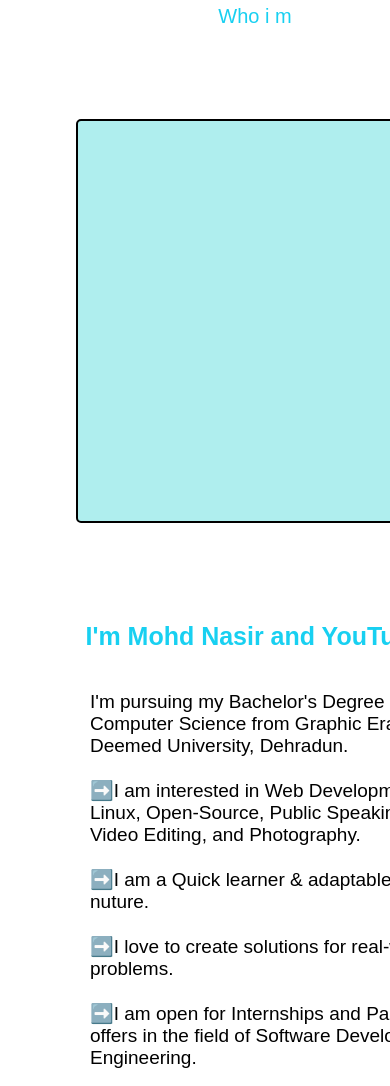
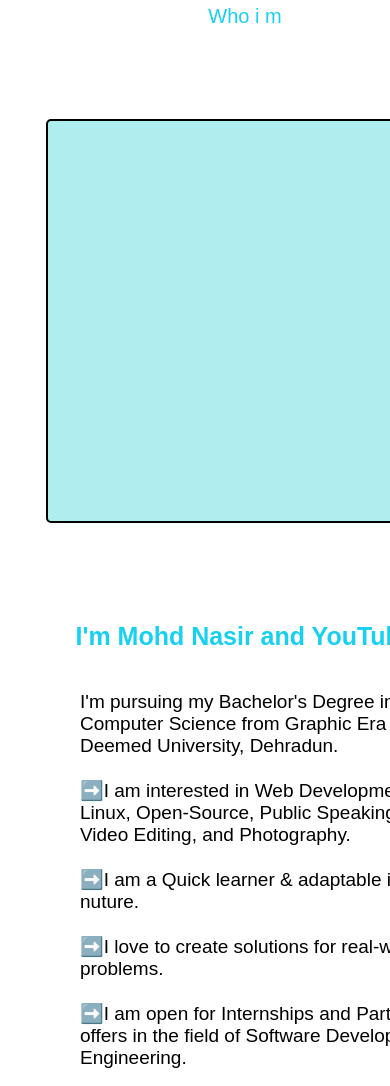
Before and after one commit to mohdnasir7078/nasirportfolio.github.io, a plain HTML site: page index.html in a window 390 px wide. Shown: the part 768-1854 px from the top of the page. Drawn offline with Linux system fonts and the light colour scheme.

Commit message:
Update index.css

```diff
--- a/index.css
+++ b/index.css
@@ -39,6 +39,8 @@
         width: 484px;
     }
     .icon {
+        position: relative;
+        left: -40px;
         width: 484px;
         text-align: center;
     }
@@ -49,11 +51,11 @@
         margin-left: 100px;
         display: inline-block;
         position: relative;
-        left: 60px;
+        left: 30px;
     }
     .details {
         position: relative;
-        left: 60px;
+        left: 50px;
     }
     .aboutme {
         position: relative;
@@ -61,11 +63,11 @@
     }
     .who {
         position: relative;
-        left: 60px;
+        left: 50px;
     }
     .Youtuber {
         position: relative;
-        left: 60px;
+        left: 50px;
     }
     .expe {
         width: 484px;
@@ -82,9 +84,6 @@
     }
     .col {
         width: 484px;
-    }
-    .box2 {
-        height: 1000px;
     }
 }
 
@@ -282,7 +281,7 @@
 
 .box2 {
     margin-top: 10px;
-    height: 500px;
+    height: 540px;
     width: 700px;
     margin-left: 10px;
     /* background-color: rgb(9, 187, 95); */
```
